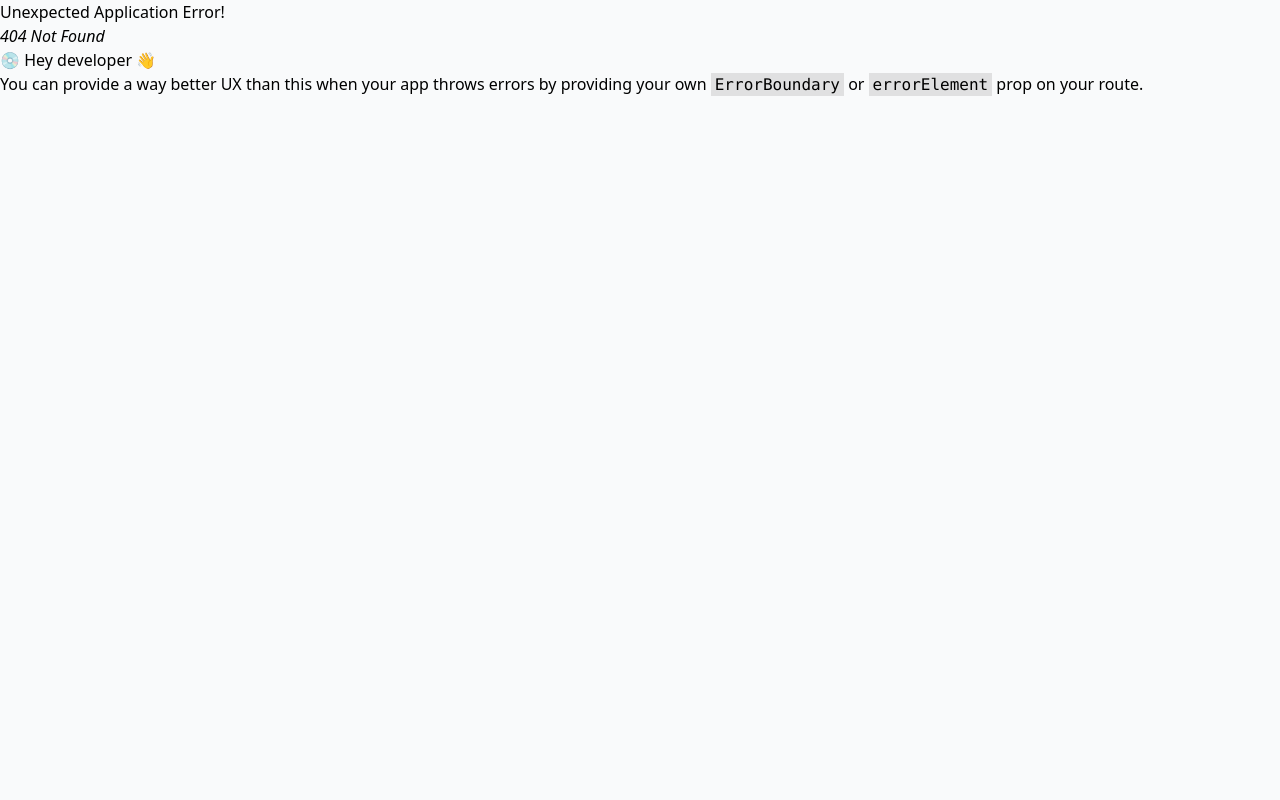
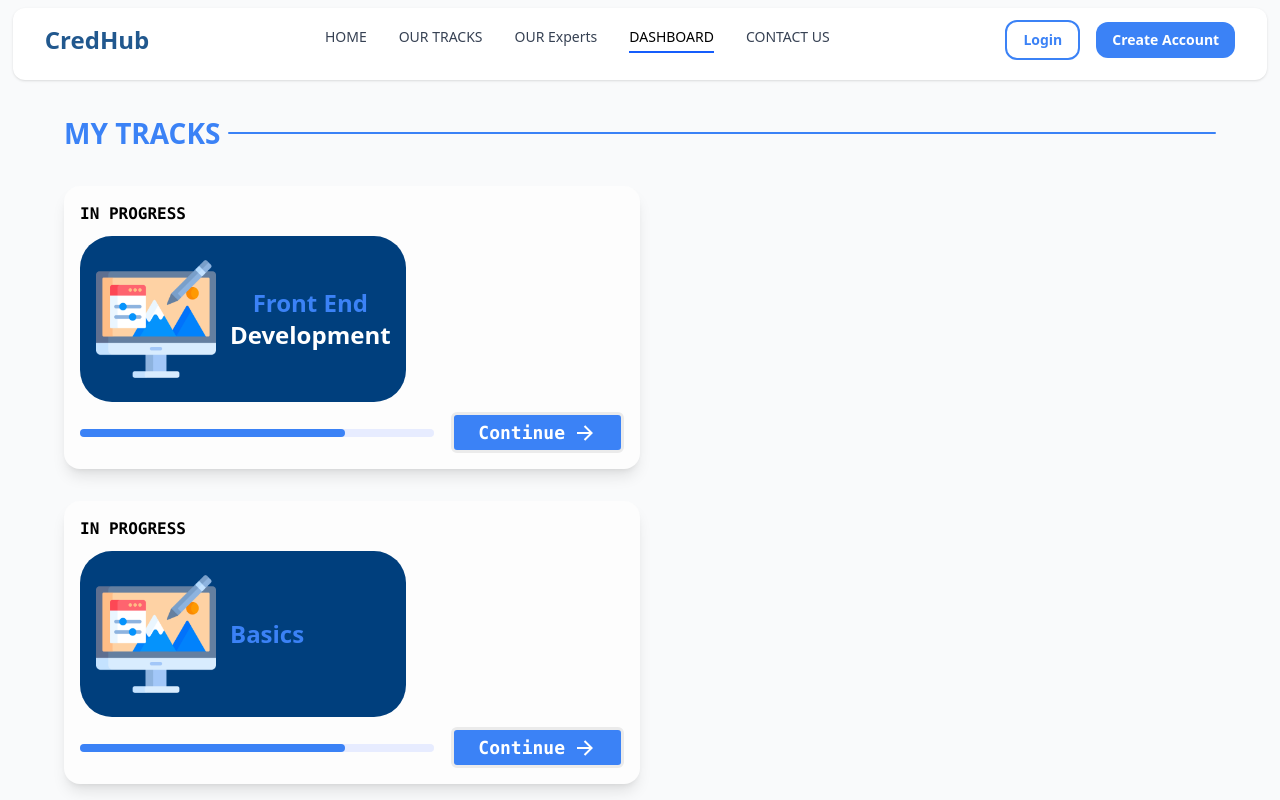
Before and after one commit to MayarQasrawi/Ratify, a React (Vite) app: page /my-tracks in a window 1280 px wide. Before the commit this address had no page. Built offline with nearby package versions, Linux system fonts and the light colour scheme.

Commit message:
add appliacnt track page

```diff
--- /dev/null
+++ b/src/components/applicant/myTracks/ProgressBar.jsx
@@ -0,0 +1,35 @@
+import { useState } from "react";
+
+export default function ProgressBar() {
+  const [progress, setProgress] = useState(75);
+  const [showProgress, setShowProgress] = useState(false);
+
+  return (
+    <div className="w-[65%]  relative bg-[#E7ECFF] h-2 rounded-full cursor-pointer">
+      <div
+        onMouseEnter={() => setShowProgress(true)}
+        onMouseLeave={() => setShowProgress(false)}
+        className="bg-[#3B82F6] h-2 rounded-full transition-all duration-300"
+        style={{ width: `${progress}%` }}
+      ></div>
+      {showProgress && (
+        <div
+          className="absolute -top-10 bg-[#3B82F6] text-white font-bold text-sm px-2 py-1 rounded-md shadow-md"
+          style={{
+            left: `calc(${progress}% - 20px)`,
+            transform: "translateX(-50%)",
+          }}
+        >
+          {progress}%
+          <div
+            className="absolute left-1/2 -bottom-2 w-0 h-0 border-l-4 border-r-4 border-t-4 border-transparent"
+            style={{
+              borderTopColor: "#3B82F6",
+              transform: "translateX(-50%)",
+            }}
+          ></div>
+        </div>
+      )}
+    </div>
+  );
+}
--- /dev/null
+++ b/src/components/applicant/myTracks/RegisterTrack.jsx
@@ -0,0 +1,16 @@
+import img from "../../../assets/img/tracks/frontEnd.png";
+import ProgressBar from "./ProgressBar";
+import TrackItem from "./TrackItem";
+const myTracks = [
+  { id: 1, name: "Front End ", img },
+  { id: 2, name: "Basics ", img },
+];
+export default function RegisterTrack() {
+  return (
+    <div className="mt-8 flex flex-col items-center xl:items-start gap-y-8  ">
+      {myTracks.map((myTrack, ind) => (
+        <TrackItem key={ind} name={myTrack.name} img={myTrack.img} />
+      ))}
+    </div>
+  );
+}
--- /dev/null
+++ b/src/components/applicant/myTracks/TrackItem.jsx
@@ -0,0 +1,37 @@
+import ProgressBar from "./ProgressBar";
+import { RiArrowRightLine } from "react-icons/ri";
+export default function TrackItem({ name, img }) {
+  const formattedName =
+    name.toLowerCase().includes("front end") ||
+    name.toLowerCase().includes("back end") ? (
+      <>
+        {name}
+        <span className="text-white">Development</span>
+      </>
+    ) : (
+      name
+    );
+
+  return (
+    <div className="bg-[#FDFDFD] shadow-lg p-4 rounded-2xl xl:w-[50%] lg:w-[60%] md:w-[75%] sm:w-[85%] w-[90%]">
+      <span className="text-black mb-2 block font-mono font-bold">IN PROGRESS</span>
+      <h2 className="text-[18px] w-fit rounded-2xl px-4 py-1 mb-2.5  xl:hidden text-[#3B82F6] font-bold bg-[#E7ECFF]">
+            {formattedName}
+          </h2>
+      <div className="flex mt-2.5 flex-wrap gap-3">
+        <div className="bg-[#003F7D] justify-center xl:justify-start w-full md:w-[60%]  px-4 py-6 rounded-4xl flex gap-3.5 items-center">
+          <img src={img} className="w-[120px]" alt={name} />
+          <h2 className="text-2xl hidden xl:block text-[#3B82F6] font-bold text-center">
+            {formattedName}
+          </h2>
+        </div>
+      </div>
+      <div className="mt-2.5 flex flex-wrap gap-3 items-center justify-between">
+        <ProgressBar />
+        <button className="bg-[#3B82F6] flex  hover:bg-[#2A5C8A] transition items-center gap-2 px-6 rounded-md text-[18px] font-mono font-bold border-3 border-[#EBEBEB] py-1 text-white cursor-pointer">
+          Continue <RiArrowRightLine className="font-bold text-2xl" />
+        </button>
+      </div>
+    </div>
+  );
+}
--- a/src/components/user/shared/Navbar.jsx
+++ b/src/components/user/shared/Navbar.jsx
@@ -10,7 +10,7 @@ function Navbar() {
     { name: "HOME", to: "/" },
     { name: "OUR TRACKS", to: "/our-tracks" },
     { name: "OUR Experts", to: "/our-experts" },
-    { name: "DASHBOARD", to: "/dashboard" },
+    { name: "DASHBOARD", to: "/my-tracks" },
     { name: "CONTACT US", to: "/contact-us" },
   ];
 
--- /dev/null
+++ b/src/pages/applicant/MyTracksPage.jsx
@@ -0,0 +1,13 @@
+import RegisterTrack from "../../components/applicant/myTracks/RegisterTrack";
+
+export default function MyTracksPage() {
+  return (
+    <main className="mt-10 w-[90%] mx-auto">
+    <div className="flex items-center">
+      <h1 className="text-[#3B82F6] text-[28px] font-bold text-center w-full xl:w-fit xl:text-left ">MY TRACKS</h1>
+      <div className="flex-1 border-t-2 hidden xl:block rounded-full border-[#3B82F6] ml-2"></div>
+      </div>
+      <RegisterTrack />
+    </main>
+  )
+}
--- a/src/pages/user/Tracks.jsx
+++ /dev/null
@@ -1,9 +0,0 @@
-import React from 'react'
-
-export default function Tracks() {
-  return (
-    <div>
-
-    </div>
-  )
-}
--- a/src/routes/route.jsx
+++ b/src/routes/route.jsx
@@ -10,11 +10,11 @@ import Team from "../pages/admin/Team";
 import Login from "../components/view/Login";
 import RootLayout from "../layouts/RootLayout";
 import Home from "../pages/user/Home";
-import Tracks from "../pages/user/Tracks";
 import ExpertsPage from "../pages/user/ExpertsPage";
 import TrackPage from '../components/user/TrackPage/TrackPage';
 import Form from "../components/view/Form";
 import ForgetPassword from "../components/view/ForgetPassword";
+import MyTracksPage from "../pages/applicant/MyTracksPage";
 
 export const routes = createBrowserRouter([
   {
@@ -24,6 +24,7 @@ export const routes = createBrowserRouter([
       { index: true, element: <Home /> },
       { path: "our-tracks", element: <TrackPage />  },
       { path: "our-experts", element: <ExpertsPage /> },
+      { path: "my-tracks", element: <MyTracksPage/> },
 
     ],
   },
```
